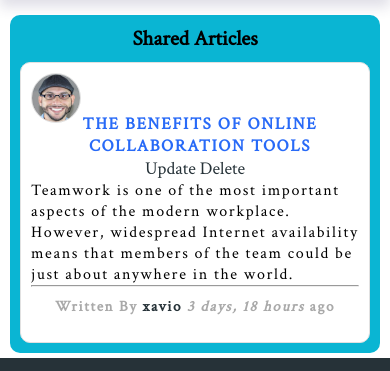
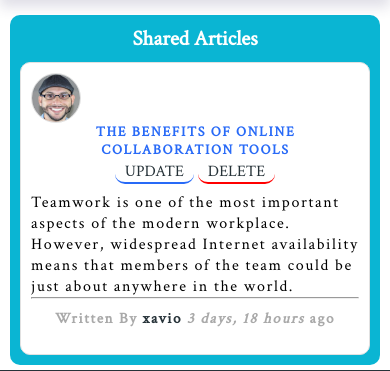
Before and after one commit to Rxavio/teamwork-blog, a Django app: page /post/17/ in a window 390 px wide. Shown: the part 84-455 px from the top of the page. Run offline with Django 3.2, Linux system fonts and the light colour scheme; a user stored in the database is signed in; data comes from the database, SQL or seed files in the repository; both versions use the stored data as it was after the commit.

Commit message:
add some css style

```diff
--- a/mywork/workdjango/static/workdjango/main.css
+++ b/mywork/workdjango/static/workdjango/home.css
@@ -11,7 +11,7 @@
     }
   .shared-article-page{
     background: #ffffff;
-    width: 50%;
+    width: 55%;
     height:auto;
     margin-top: 30px;
     margin-left: auto;
@@ -35,6 +35,9 @@
     width: 100%;
     height: 300px;
     border-radius: 10px;
+  }
+  .shared-form h3{
+   color: var(--mainWhite);
   }
   /* .shared-form input{
     letter-spacing: var(--mainSpacing);
@@ -90,14 +93,14 @@
    float: left;
    border-radius: 50%;
   }
-  .info-card h4 {
-    font-size: 17px;
+  .info-card h4{
+    font-size: 16px;
     text-transform: uppercase;
     color: var(--primaryColor);
     letter-spacing: var(--mainSpacing);
     float: left;
     margin-left: 10px;
-    margin-top: -10px;
+    margin-top: -5px;
 
   }
   .info-card p{
@@ -122,11 +125,13 @@
     letter-spacing: var(--mainSpacing);
 
   }
+
   .info-card .info-button {
    float: left;
    margin-left: 9%;
-   margin-top: -15px;
+   margin-top: -10px;
   }
+
   .info-card .info-button .btnupdate{
    /* background: grey;*/
     border-bottom: 2px solid var(--primaryColor);
@@ -190,12 +195,23 @@
   width: 40px;
   height: 40px;
    border-radius: 40%;
+
+  */
+ .info-card h4 {
+    font-size: 14px;
+    text-transform: uppercase;
+    color: var(--primaryColor);
+    letter-spacing: var(--mainSpacing);
+    text-align: center;
+    margin-left: 1px;
+    margin-top: 0px;
   }
-  .info-card h4 {
-    font-size: 15px;
-    margin-left: 1px;
-    margin-top: -40px;
 
-  }*/
+  .info-card .info-button {
+    float: none;
+    margin-left: 0;
+    margin-top: -10px;
+    margin-bottom: 10px;
+   }
 
   }
--- a/mywork/workdjango/templates/workdjango/base.html
+++ b/mywork/workdjango/templates/workdjango/base.html
@@ -9,7 +9,7 @@
     <link href='https://fonts.googleapis.com/css?family=Crimson Text' rel='stylesheet'>
     <link rel="icon" type="image/png" href="{% static 'images/favicon.png' %}">
 	   <link rel="stylesheet" type="text/css" href="{% static 'workdjango/nav.css' %}">
-     <link rel="stylesheet" type="text/css" href="{% static 'workdjango/main.css' %}">
+     <link rel="stylesheet" type="text/css" href="{% static 'workdjango/home.css' %}">
      <link rel="stylesheet" type="text/css" href="{% static 'workdjango/create.css' %}">
      <link rel="stylesheet" type="text/css" href="{% static 'workdjango/write-article.css' %}">
      <link rel="stylesheet" type="text/css" href="{% static 'workdjango/pagination.css' %}">
--- a/mywork/workdjango/templates/workdjango/post_detail.html
+++ b/mywork/workdjango/templates/workdjango/post_detail.html
@@ -25,8 +25,11 @@
   <img class="profile"src="{{ post.author.profile.image.url }}"><br>
   <a href="{% url 'post-detail' post.id %}"><h4>{{ post.title }}</h4></a><br>
   {% if object.author == user %}
+  <div class="info-button">
   <a class="btnupdate"href="{% url 'post-update' object.id %}">Update</a>
   <a class="btndelete"href="{% url 'post-delete' object.id %}">Delete</a>
+</div>
+
   {% endif %}
   <p>{{ post.content }}</p><br><hr>
   <div class="more">
--- a/mywork/workdjango/templates/workdjango/post_form.html
+++ b/mywork/workdjango/templates/workdjango/post_form.html
@@ -5,7 +5,7 @@
     <div class="article-form">
       <form method="POST" autocomplete="on">
         {% csrf_token %}
-     <h3>Add New Article</h3><br>
+     <h3>Publish your Article Here</h3><br>
       {{ form|crispy }}
    <button type="submit">Save</button>
    </form>
```
Also changed, not shown: mywork/db.sqlite3.
